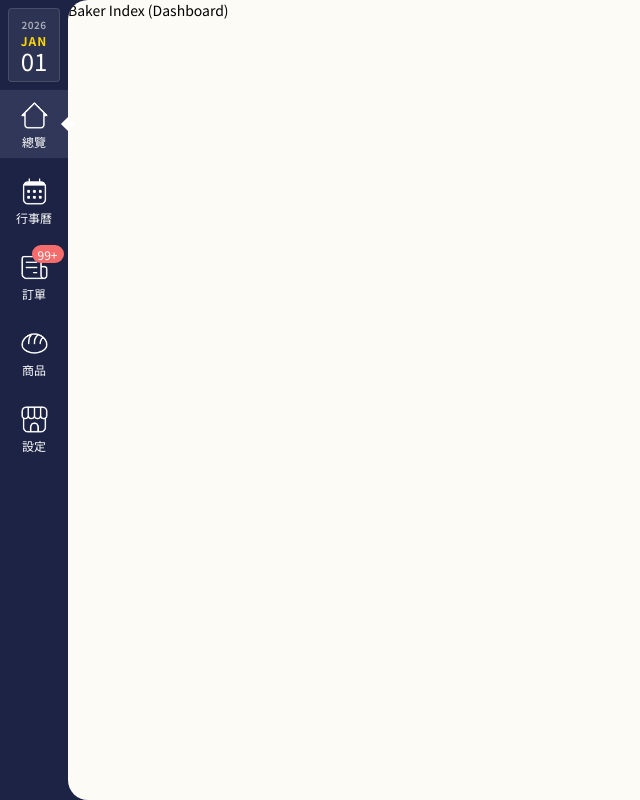
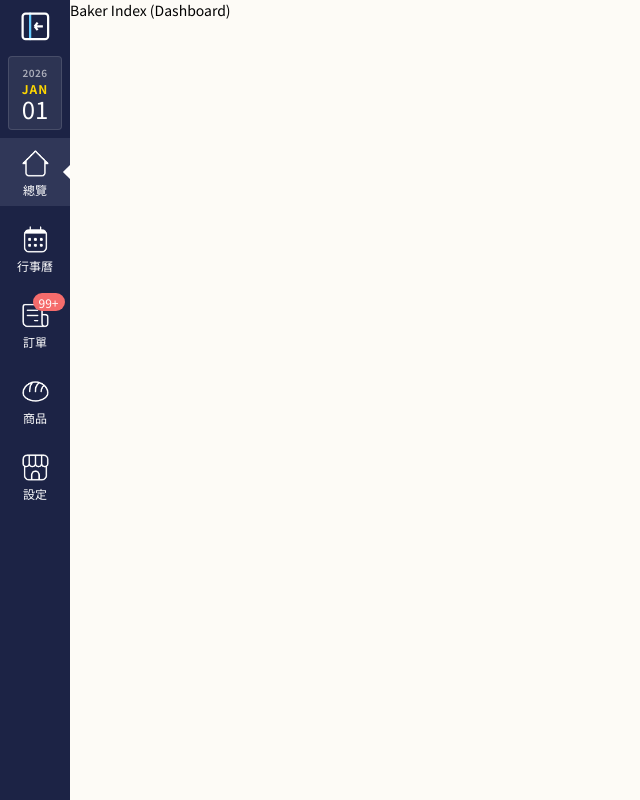
Before and after one commit to icguanyu/bakelink, a Vue app: page /shop in a window 1280 px wide. Shown: the whole page, without its empty margins (0-640 px from the left). Built offline with nearby package versions, Linux system fonts and the light colour scheme; sample sign-in values are in the browser's storage.

Commit message:
feat(aside): 新增側邊欄切換功能與相關樣式調整

```diff
--- a/src/components/Aside.vue
+++ b/src/components/Aside.vue
@@ -1,6 +1,8 @@
 <script setup>
 import { computed } from "vue";
 import dayjs from "dayjs";
+
+const emit = defineEmits(["toggle"]);
 
 const currentYear = computed(() => dayjs().format("YYYY"));
 const currentMonth = computed(() => dayjs().format("MMM").toUpperCase());
@@ -9,6 +11,15 @@ const currentDate = computed(() => dayjs().format("DD"));
 
 <template>
   <aside>
+    <div
+      class="aside-toggle"
+      aria-label="Toggle aside menu"
+      @click="emit('toggle')"
+    >
+      <div class="icon">
+        <img src="@/assets/images/icons/expand_left.svg" alt="" />
+      </div>
+    </div>
     <div class="date-box">
       <div class="year">{{ currentYear }}</div>
       <div class="month">{{ currentMonth }}</div>
@@ -54,12 +65,20 @@ aside {
   position: sticky;
   top: 0;
   flex-shrink: 0;
+  width: 70px;
+  flex-basis: 70px;
   height: 100dvh;
   background-color: #1c2345;
   display: flex;
   flex-direction: column;
   padding: 8px 0;
   gap: 8px;
+  overflow: hidden;
+  transition:
+    width 0.2s ease,
+    flex-basis 0.2s ease,
+    opacity 0.2s ease;
+
   .date-box {
     display: flex;
     flex-direction: column;
@@ -133,6 +152,23 @@ aside {
       transform: translateY(-50%) translateX(50%) rotate(45deg);
     }
   }
+  .aside-toggle {
+    text-align: center;
+    cursor: pointer;
+    img {
+      width: 36px;
+      height: 36px;
+      object-fit: contain;
+    }
+  }
+}
+
+aside.is-collapsed {
+  width: 0;
+  flex-basis: 0;
+  opacity: 0;
+  padding: 0;
+  pointer-events: none;
 }
 @media (max-width: 640px) {
   aside {
--- a/src/views/shop.vue
+++ b/src/views/shop.vue
@@ -1,7 +1,32 @@
+<script setup>
+import { ref } from "vue";
+
+const isAsideOpen = ref(true);
+
+const toggleAside = () => {
+  isAsideOpen.value = !isAsideOpen.value;
+};
+</script>
+
 <template>
   <div class="shop">
-    <Aside />
+    <Aside
+      :class="{ 'is-collapsed': !isAsideOpen }"
+      :aria-hidden="!isAsideOpen"
+      @toggle="toggleAside"
+    />
     <main>
+      <button
+        v-if="!isAsideOpen"
+        class="aside-toggle-tag"
+        type="button"
+        aria-label="Open aside menu"
+        @click="toggleAside"
+      >
+        <span class="bar"></span>
+        <span class="bar"></span>
+        <span class="bar"></span>
+      </button>
       <div class="container">
         <!-- <header>Header Content</header> -->
         <router-view></router-view>
@@ -18,13 +43,41 @@
   display: flex;
 
   main {
+    position: relative;
     background-color: #1c2345;
     flex: 1;
     height: 100dvh;
     overflow-y: hidden;
 
+    .aside-toggle-tag {
+      position: fixed;
+      left: 0;
+      top: 50%;
+      transform: translateY(-50%);
+      width: 32px;
+      height: 42px;
+      display: flex;
+      flex-direction: column;
+      gap: 3px;
+      align-items: center;
+      justify-content: center;
+      border: none;
+      border-radius: 0 8px 8px 0;
+      background: #fcae08;
+      cursor: pointer;
+      z-index: 6;
+      box-shadow: 0 4px 12px rgba(0, 0, 0, 0.2);
+
+      .bar {
+        display: block;
+        width: 16px;
+        height: 2px;
+        background-color: #fff;
+        border-radius: 999px;
+      }
+    }
+
     .container {
-      border-radius: 20px 0 0 20px;
       background-color: #fdfbf6;
       height: 100%;
       overflow: auto;
--- a/src/views/shop/schedule.vue
+++ b/src/views/shop/schedule.vue
@@ -1190,7 +1190,6 @@ const formatTime = (datetime) => {
   .schedule-right {
     min-width: 100%;
     min-height: 300px;
-    max-height: 400px;
   }
 
   .schedule-list {
--- a/src/views/shop/settings.vue
+++ b/src/views/shop/settings.vue
@@ -371,9 +371,9 @@ h2 {
   display: flex;
   justify-content: space-between;
   box-shadow: 0 2px 8px rgba(0, 0, 0, 0.1);
-  position: sticky;
-  top: 16px;
-  z-index: 10;
+  // position: sticky;
+  // top: 16px;
+  // z-index: 10;
   overflow-x: auto;
   .el-segmented {
     padding: 0 8px;
```
Also changed, not shown: src/assets/images/icons/expand.svg (added), src/assets/images/icons/expand_left.svg (added).
